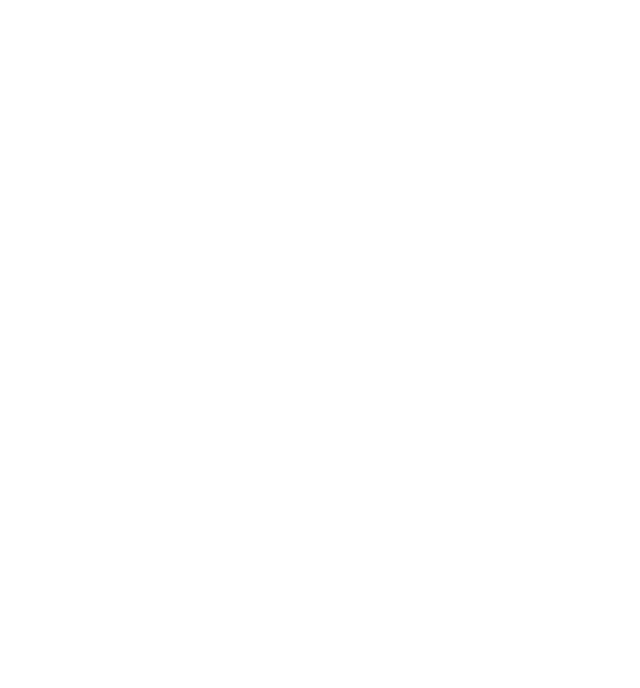
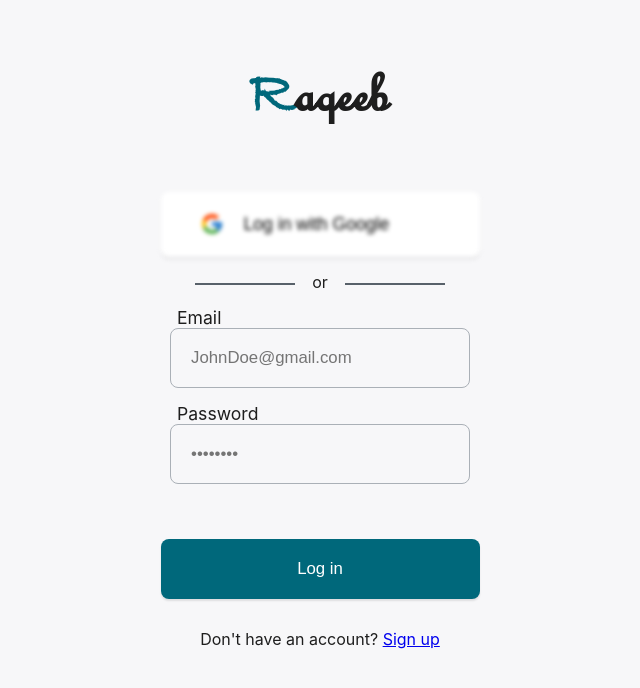
Before and after one commit to raqeeb-0/frontend, a React (Create React App) app: page /login in a window 1280 px wide. Before the commit this address had no page. Shown: the top 688 px of the page, without its empty margins (320-960 px from the left). Built offline with nearby package versions, Linux system fonts and the light colour scheme.

Commit message:
feat: Add login page

```diff
--- a/src/App.js
+++ b/src/App.js
@@ -6,6 +6,7 @@
 } from 'react-router-dom';
 import { Root } from './pages/Root';
 import { Signup } from './pages/Signup';
+import { Login } from './pages/Login';
 
 function App() {
   return (
@@ -13,6 +14,7 @@
       <Routes>
         <Route path='/' element={<Root />} />
         <Route path='/signup' element={<Signup />} />
+        <Route path='/login' element={<Login />} />
       </Routes>
     </BrowserRouter>
   );
--- /dev/null
+++ b/src/pages/Login.js
@@ -0,0 +1,57 @@
+import styles from './styles/form.module.css';
+import { AuthLayout } from '../layouts/AuthLayout';
+import { Link } from 'react-router-dom';
+import { FcGoogle } from 'react-icons/fc';
+import { IconBtn } from '../components/IconBtn';
+import { FormSep } from '../components/FormSep';
+import { FormField } from '../components/FormField';
+import { Button } from '../components/Button';
+import { useState } from 'react';
+
+
+export const Login = () => {
+  const [email, setEmail] = useState('');
+  const [password, setPassword] = useState('');
+
+  const handleEmail = (e) => setEmail(e.target.value);
+  const handlePassword = (e) => setPassword(e.target.value);
+
+  return (
+    <AuthLayout>
+      <form className={styles.form}>
+        <IconBtn
+          icon={<FcGoogle style={{fontSize: '1.5rem'}} />}
+          value='Log in with Google'
+          handleClick={(e) => e.preventDefault()}
+        />
+        <FormSep />
+        <FormField
+          label='Email'
+          type='text'
+          name='email'
+          value={email}
+          placeholder='JohnDoe@gmail.com'
+          handleChange={handleEmail}
+        />
+        <FormField
+          label='Password'
+          type='password'
+          name='password'
+          value={password}
+          placeholder='••••••••'
+          handleChange={handlePassword}
+        />
+        <Button
+          value='Log in'
+          onClick={(e) => e.preventDefault()}
+        />
+      </form>
+      <div>
+        <span>Don't have an account? </span>
+        <Link to='/signup'>
+          Sign up
+        </Link>
+      </div>
+    </AuthLayout>
+  );
+}
```
